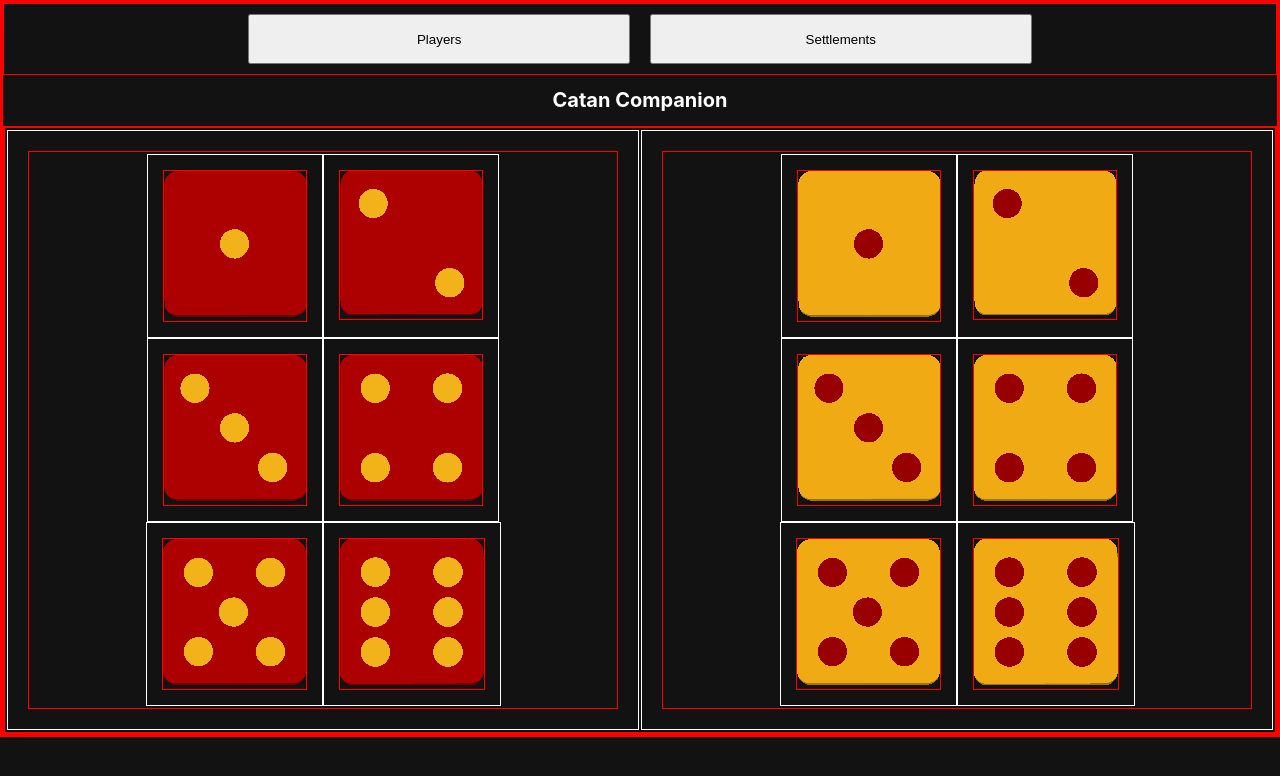
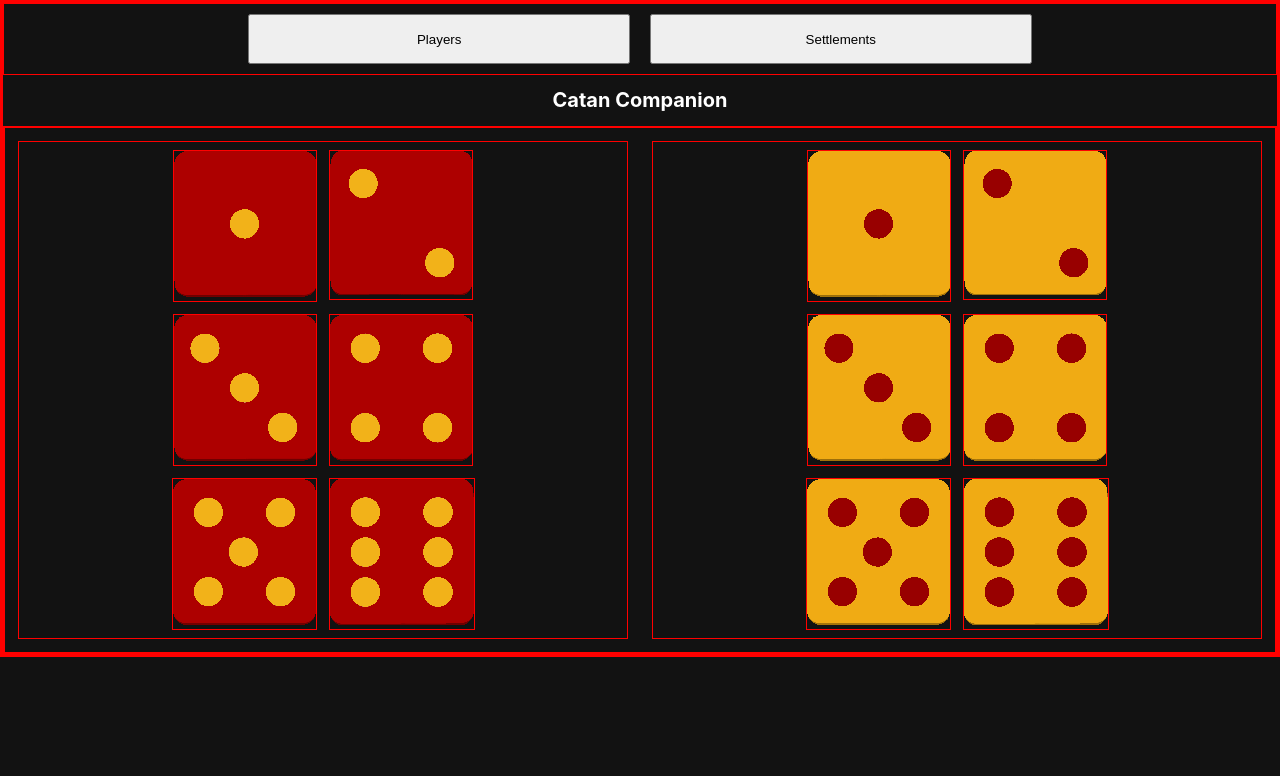
Before and after one commit to CK6853/CatanCompanion, a React (Create React App) app: page / in a window 1280 px wide. Shown: the top 776 px of the page. Built offline with nearby package versions, Linux system fonts and the light colour scheme.

Commit message:
Stopped Players CSS from affecting all tables

```diff
--- a/src/CSS/Players.css
+++ b/src/CSS/Players.css
@@ -2,13 +2,9 @@
     margin-top: 20px;
 }
 
-td {
+.Players td {
     border: 1px solid white;
     padding: 10px;
-}
-.PlayersTable {
-    border-collapse: collapse;
-    margin: 0 auto;
 }
 .NameCell {
     text-align: right;
```
